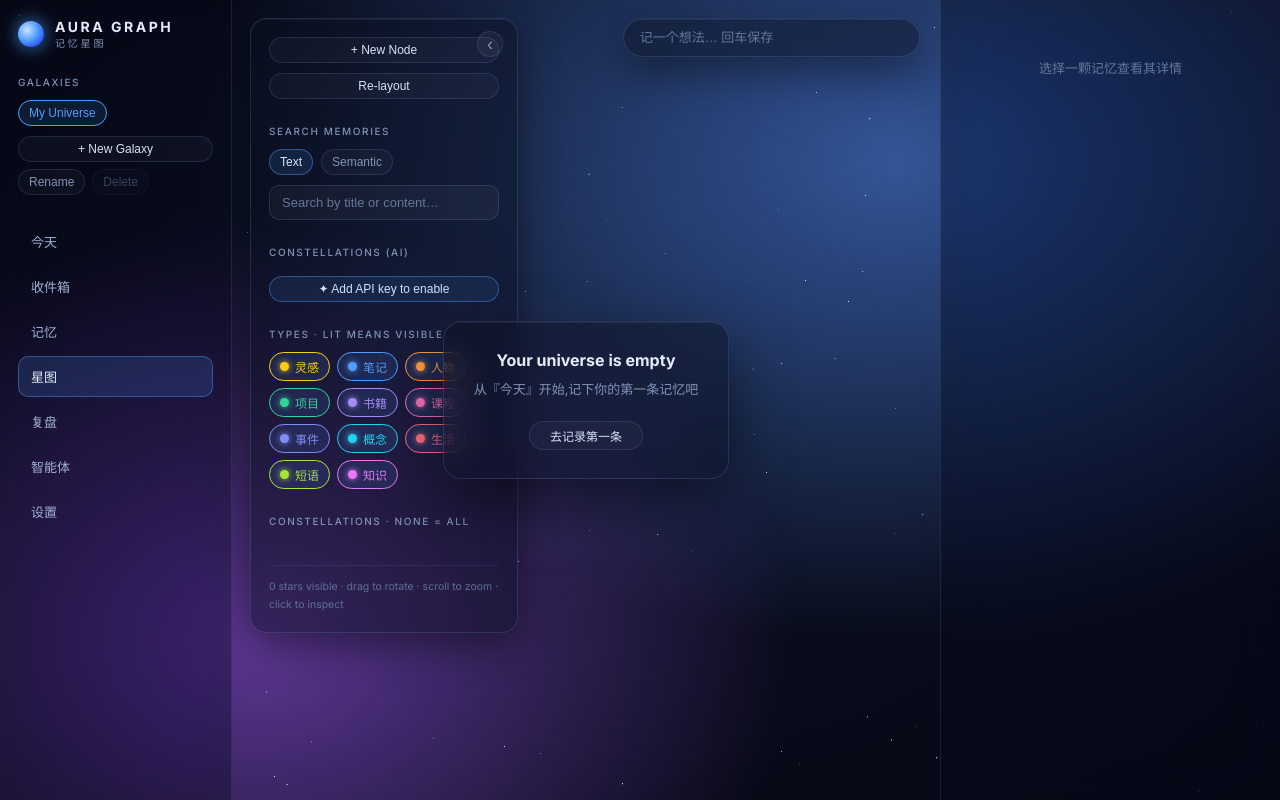
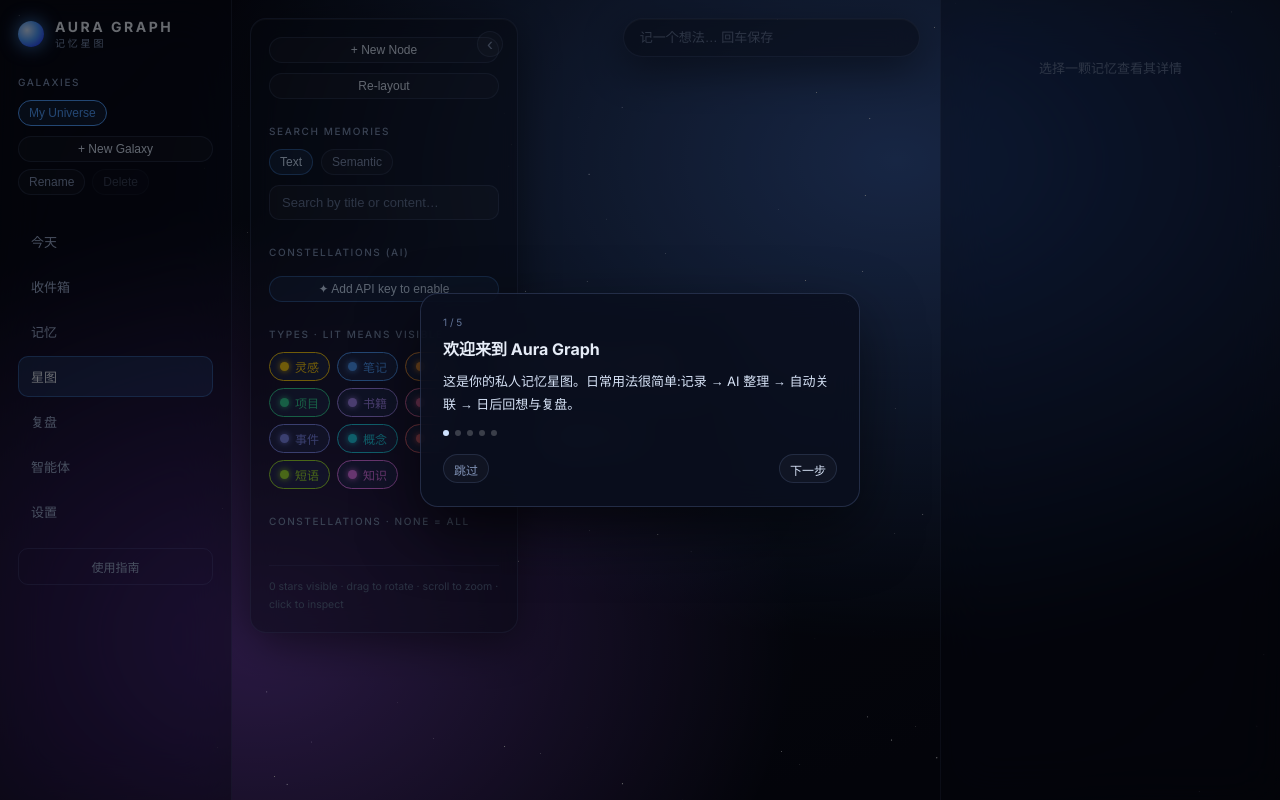
Before and after one commit to LIU05286/Aura_graph, a React (Vite) app: page / in a window 1280 px wide. Built offline with nearby package versions, Linux system fonts and the light colour scheme.

Commit message:
feat: 新增首次分步引导与可重看的使用指南入口

```diff
--- a/src/components/layout/AppShell.tsx
+++ b/src/components/layout/AppShell.tsx
@@ -8,6 +8,7 @@
 import NodeFormModal from "../panels/NodeFormModal";
 import CommandPalette from "../panels/CommandPalette";
 import AiSettingsModal from "../panels/AiSettingsModal";
+import Onboarding from "../panels/Onboarding";
 
 /** 应用根:持久化 + 全局键盘 + 选择桌面 / 手机外壳 + 全局模态 */
 export default function AppShell() {
@@ -47,6 +48,7 @@
       <NodeFormModal />
       <CommandPalette />
       <AiSettingsModal />
+      <Onboarding />
     </div>
   );
 }
--- a/src/components/layout/NavSidebar.tsx
+++ b/src/components/layout/NavSidebar.tsx
@@ -18,6 +18,7 @@
 export default function NavSidebar() {
   const currentView = useGraphStore((s) => s.currentView);
   const setCurrentView = useGraphStore((s) => s.setCurrentView);
+  const openHelp = useGraphStore((s) => s.openHelp);
 
   return (
     <nav className="ds-nav">
@@ -44,6 +45,9 @@
           </li>
         ))}
       </ul>
+      <button type="button" className="ds-nav-help" onClick={openHelp}>
+        {t("nav.help")}
+      </button>
     </nav>
   );
 }
--- /dev/null
+++ b/src/components/panels/Onboarding.tsx
@@ -0,0 +1,106 @@
+import { useEffect, useState } from "react";
+import { createPortal } from "react-dom";
+import { useGraphStore } from "../../store/graphStore";
+
+const STORAGE_KEY = "aura.onboarded.v1";
+
+const STEPS: { title: string; body: string }[] = [
+  {
+    title: "欢迎来到 Aura Graph",
+    body: "这是你的私人记忆星图。日常用法很简单:记录 → AI 整理 → 自动关联 → 日后回想与复盘。",
+  },
+  {
+    title: "今天 · 主入口",
+    body: "在『今天』里快速记一句,或粘贴一段文字让『AI 整理』帮你拆成记忆、打标签、找关联(需先在设置里配置 AI)。",
+  },
+  {
+    title: "收件箱 / 记忆",
+    body: "新记录默认进『收件箱』等待整理;『记忆』里按状态和日期查看全部记录。",
+  },
+  {
+    title: "星图 / 智能体 / 复盘",
+    body: "『星图』可视化探索,越新的记忆越亮;『智能体』基于你的记忆问答并标出引用;『复盘』生成本周/本月的主题、情绪与待办。",
+  },
+  {
+    title: "设置 & 重看本指南",
+    body: "在『设置』里配置 AI、导入导出、清空数据。任何时候点导航的『使用指南』都能重看这份说明。",
+  },
+];
+
+/** 首次进入自动弹出(localStorage 记一次);也可由 store.helpOpen 随时打开 */
+export default function Onboarding() {
+  const helpOpen = useGraphStore((s) => s.helpOpen);
+  const openHelp = useGraphStore((s) => s.openHelp);
+  const closeHelp = useGraphStore((s) => s.closeHelp);
+  const [step, setStep] = useState(0);
+
+  useEffect(() => {
+    try {
+      if (localStorage.getItem(STORAGE_KEY) !== "1") openHelp();
+    } catch {
+      // 忽略隐私模式下的 localStorage 异常
+    }
+  }, [openHelp]);
+
+  if (!helpOpen) return null;
+
+  const isLast = step === STEPS.length - 1;
+  const finish = () => {
+    try {
+      localStorage.setItem(STORAGE_KEY, "1");
+    } catch {
+      // 忽略
+    }
+    setStep(0);
+    closeHelp();
+  };
+
+  const cur = STEPS[step];
+  return createPortal(
+    <div
+      className="ag-modal-overlay"
+      onClick={(e) => {
+        if (e.target === e.currentTarget) finish();
+      }}
+    >
+      <div className="ag-modal onboard">
+        <div className="onboard-step">
+          {step + 1} / {STEPS.length}
+        </div>
+        <div className="onboard-title">{cur.title}</div>
+        <p className="onboard-body">{cur.body}</p>
+        <div className="onboard-dots">
+          {STEPS.map((_, i) => (
+            <span key={i} className={`onboard-dot${i === step ? " is-active" : ""}`} />
+          ))}
+        </div>
+        <div className="onboard-actions">
+          <button type="button" className="ag-chip" onClick={finish}>
+            跳过
+          </button>
+          <div className="onboard-right">
+            {step > 0 && (
+              <button type="button" className="ag-chip" onClick={() => setStep((s) => s - 1)}>
+                上一步
+              </button>
+            )}
+            {isLast ? (
+              <button type="button" className="ag-chip ag-chip-primary" onClick={finish}>
+                开始使用
+              </button>
+            ) : (
+              <button
+                type="button"
+                className="ag-chip ag-chip-primary"
+                onClick={() => setStep((s) => s + 1)}
+              >
+                下一步
+              </button>
+            )}
+          </div>
+        </div>
+      </div>
+    </div>,
+    document.body
+  );
+}
--- a/src/i18n/en.ts
+++ b/src/i18n/en.ts
@@ -145,6 +145,7 @@
   "nav.review": "复盘",
   "nav.agents": "智能体",
   "nav.settings": "设置",
+  "nav.help": "使用指南",
   "nav.more": "更多",
   "view.comingSoon": "该功能将在后续阶段实现",
   "inspector.empty": "选择一颗记忆查看其详情",
--- a/src/store/graphStore.ts
+++ b/src/store/graphStore.ts
@@ -45,6 +45,7 @@
 
   // —— 主视图(第一阶段新增) ——
   currentView: AppView;
+  helpOpen: boolean;
 
   // —— 草稿(跨视图保留,修复切页丢内容) ——
   captureDraft: { templateId: string; text: string; tags: string };
@@ -68,6 +69,8 @@
   openAiSettings: () => void;
   closeAiSettings: () => void;
   setCurrentView: (view: AppView) => void;
+  openHelp: () => void;
+  closeHelp: () => void;
   patchCaptureDraft: (patch: Partial<{ templateId: string; text: string; tags: string }>) => void;
   setOrganizerText: (text: string) => void;
   setOrganizerProposal: (proposal: AgentProposal | null) => void;
@@ -129,6 +132,7 @@
   editorNodeId: null,
   aiSettingsOpen: false,
   currentView: "graph",
+  helpOpen: false,
   captureDraft: { templateId: "life", text: "", tags: "" },
   organizerText: "",
   organizerProposal: null,
@@ -171,6 +175,8 @@
   closeAiSettings: () => set({ aiSettingsOpen: false }),
 
   setCurrentView: (view) => set({ currentView: view }),
+  openHelp: () => set({ helpOpen: true }),
+  closeHelp: () => set({ helpOpen: false }),
   patchCaptureDraft: (patch) =>
     set((state) => ({ captureDraft: { ...state.captureDraft, ...patch } })),
   setOrganizerText: (text) => set({ organizerText: text }),
--- a/src/styles/layout.css
+++ b/src/styles/layout.css
@@ -339,3 +339,25 @@
   padding: 4px 12px;
   font-size: var(--ag-fs-xs);
 }
+.ds-nav-help {
+  margin-top: 16px;
+  width: 100%;
+  padding: 9px 12px;
+  border: 1px solid rgb(var(--ag-border-rgb) / 0.16);
+  border-radius: var(--ag-radius);
+  background: transparent;
+  color: var(--ag-text-muted);
+  font-family: inherit;
+  font-size: var(--ag-fs-xs);
+  cursor: pointer;
+}
+.ds-nav-help:hover { color: var(--ag-text); }
+.onboard { max-width: 440px; }
+.onboard-step { font-size: var(--ag-fs-eyebrow); color: var(--ag-text-faint); margin-bottom: 8px; }
+.onboard-title { font-size: var(--ag-fs-lg); font-weight: var(--ag-fw-bold); margin-bottom: 10px; }
+.onboard-body { font-size: var(--ag-fs-sm); color: var(--ag-text-soft); line-height: var(--ag-lh-relaxed); margin: 0 0 16px; }
+.onboard-dots { display: flex; gap: 6px; margin-bottom: 18px; }
+.onboard-dot { width: 6px; height: 6px; border-radius: 50%; background: rgb(var(--ag-white-rgb) / 0.2); }
+.onboard-dot.is-active { background: var(--ag-accent-bright); }
+.onboard-actions { display: flex; align-items: center; justify-content: space-between; gap: 10px; }
+.onboard-right { display: flex; gap: 8px; }
--- a/src/views/SettingsView.tsx
+++ b/src/views/SettingsView.tsx
@@ -1,6 +1,7 @@
 import SettingsPanel from "../components/panels/SettingsPanel";
 import GraphIOPanel from "../components/panels/GraphIOPanel";
 import { t } from "../i18n";
+import { useGraphStore } from "../store/graphStore";
 
 /** 设置视图:AI 配置 + 数据导入导出(保留原有 JSON 导入导出)。 */
 export default function SettingsView() {
@@ -13,6 +14,11 @@
       <div className="settings-view-section">
         <GraphIOPanel />
       </div>
+      <div className="settings-view-section">
+        <button type="button" className="ag-chip" onClick={useGraphStore.getState().openHelp}>
+          {t("nav.help")}
+        </button>
+      </div>
     </div>
   );
 }
```
